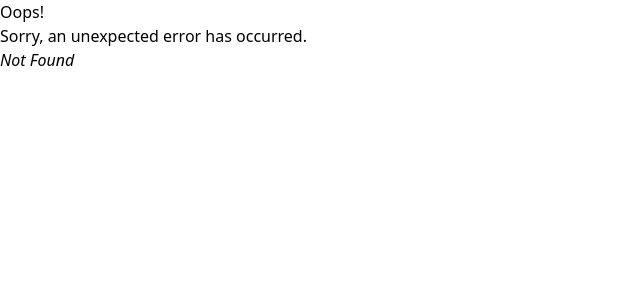
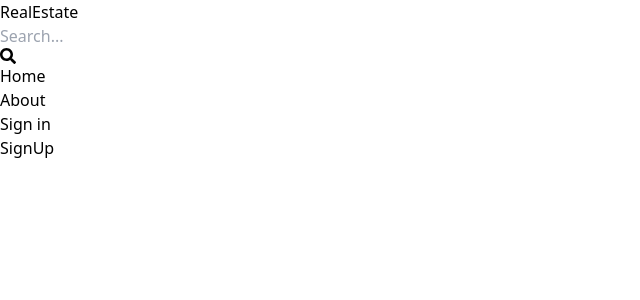
Before and after one commit to gokulk11/MERN_ESTATE, a React (Vite) app: page /signup in a window 1280 px wide. Before the commit this address had no page. Shown: the top 300 px of the page, without its empty margins (0-640 px from the left). Built offline with nearby package versions, Linux system fonts and the light colour scheme.

Commit message:
signup page

```diff
--- /dev/null
+++ b/src/Pages/SignUp.jsx
@@ -0,0 +1,7 @@
+import React from "react";
+
+const SignUp = () => {
+  return <div>SignUp</div>;
+};
+
+export default SignUp;
--- a/src/main.jsx
+++ b/src/main.jsx
@@ -10,6 +10,7 @@
 import Home from './Pages/Home.jsx';
 import About from './Pages/About.jsx';
 import SignIn from './Pages/SignIn.jsx';
+import SignUp from './Pages/SignUp.jsx';
 
 const router = createBrowserRouter([
   {
@@ -28,6 +29,10 @@
       {
         path: "/signin",
         element:<SignIn/>
+      },
+      {
+        path: "/signup",
+        element:<SignUp/>
       }
     ]
   },
```
